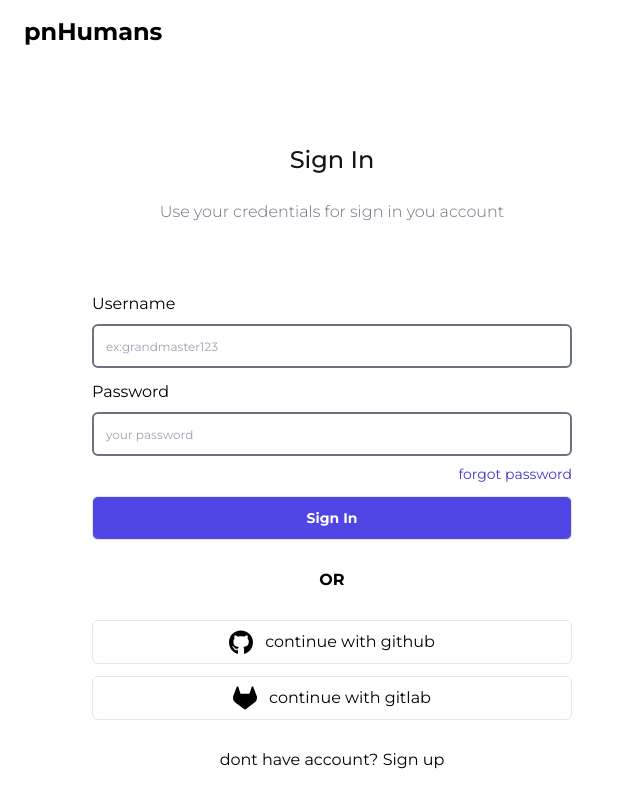
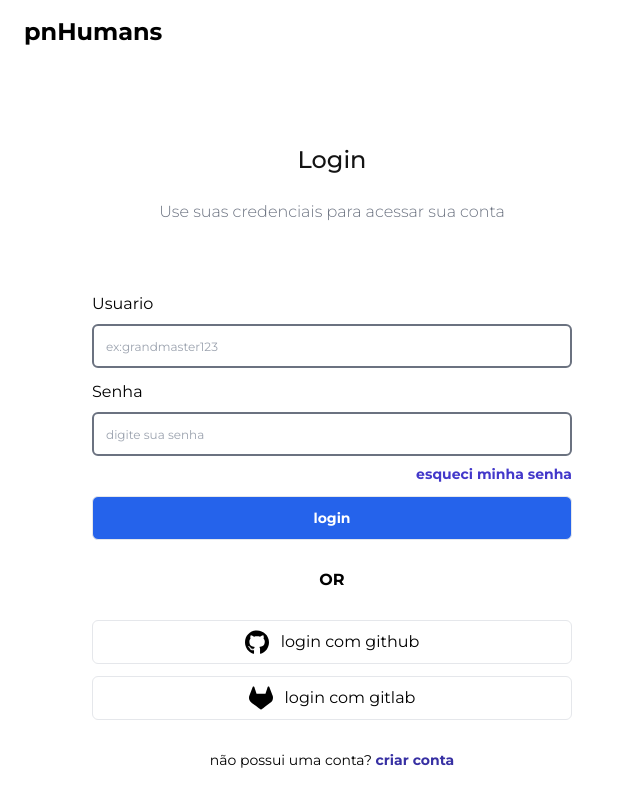
Before and after one commit to PetrusNoleto/pnhumans, a Next.js app: page /auth/signin in a window 1280 px wide. Shown: the top 808 px of the page, without its empty margins (0-640 px from the left). Built offline with nearby package versions, Linux system fonts and the light colour scheme.

Commit message:
edit icons and translate pages

```diff
--- a/src/app/auth/signin/page.tsx
+++ b/src/app/auth/signin/page.tsx
@@ -39,81 +39,81 @@ export default function SignIn(){
                <section className={'w-full xl:w-1/2 h-full'}>
                    <div className={'w-full items-center p-3 py-16 flex flex-col gap-3'}>
                        <div className={'w-full lg:w-[480px] py-8 text-center'}>
-                           <h1 className={'capitalize text-2xl py-6 font-medium text-[#141414]'}>Sign In</h1>
-                           <p className={'first-letter:capitalize font-light text-gray-500'}>use your credentials for
-                               sign in you account</p>
+                           <h1 className={'capitalize text-2xl py-6 font-medium text-[#141414]'}>login</h1>
+                           <p className={'first-letter:capitalize font-light text-gray-500'}>use suas credenciais
+                               para acessar sua conta</p>
                        </div>
                        <form className={'w-full lg:w-[480px] flex flex-col gap-3 py-4'} id={'signInUserForm'} onSubmit={submitForm}>
                            <label className={'flex flex-col gap-2'}>
                                <span className={'text-center font-bold text-red-600'}>{error}</span>
                                <h2 className={'first-letter:capitalize'}>
-                                   username
+                                   usuario
                                </h2>
                                <input id={'userName'}
                                       name={'userName'}
                                       type={"text"}
                                       placeholder={'ex:grandmaster123'}
-                                      className={'text-xs outline-none border-2 border-gray-500 w-full h-11 p-3 focus:border-indigo-700 rounded-md transition-all duration-300'}
+                                      className={'text-xs outline-none border-2 border-gray-500 w-full h-11 p-3 focus:border-blue-700 rounded-md transition-all duration-300'}
                                       value={userName}
                                       onChange={(e:React.ChangeEvent<HTMLInputElement>)=>{setUserName(e.target.value)}}
                                />
                            </label>
                            <label className={'flex flex-col gap-2'}>
                                <h2 className={'first-letter:capitalize'}>
-                                   password
+                                  senha
                                </h2>
                                <input
                                    id={'userPassword'}
                                    name={'userPassword'}
                                    type={"password"}
-                                   placeholder={'your password'}
-                                   className={'text-xs outline-none border-2 border-gray-500 w-full h-11 p-3 focus:border-indigo-700 rounded-md transition-all duration-300'}
+                                   placeholder={'digite sua senha'}
+                                   className={'text-xs outline-none border-2 border-gray-500 w-full h-11 p-3 focus:border-blue-700 rounded-md transition-all duration-300'}
                                    value={userPassword}
                                    onChange={(e:React.ChangeEvent<HTMLInputElement>)=>{setUserPassword(e.target.value)}}
                                />
                                <div className={'w-full flex justify-end text-indigo-700 text-sm'}>
-                                   <Link href={''}>forgot password</Link>
+                                   <Link href={''} className={'test-sm font-bold'}>esqueci minha senha</Link>
                                </div>
                            </label>
                            <button
                                type={'submit'}
                                form={'signInUserForm'}
-                               className={'w-full h-11 border rounded-md bg-indigo-600 text-white hover:bg-indigo-800 transition-all duration-300 font-bold text-sm'}
+                               className={'w-full h-11 border rounded-md bg-blue-600 text-white hover:bg-blue-800 transition-all duration-300 font-bold text-sm'}
                            >
-                               Sign In
+                               login
                            </button>
                        </form>
                        <span className={'uppercase'}><strong>or</strong></span>
                        <div className={'w-full lg:w-[480px] flex flex-col gap-3 py-4'}>
                            <button
-                               className={'w-full h-11 border rounded-md flex items-center justify-center gap-3'}
+                               className={'group transition-all duration-300 hover:bg-black hover:text-white w-full h-11 border rounded-md flex items-center justify-center gap-3'}
                                onClick={() => {
                                    alert("em desenvolvimento")
                                }}
                            >
-                               <div className={'w-full flex justify-center gap-3'}>
+                               <div className={'w-full flex justify-center gap-3 '}>
                                    <div className={'w-6 h-6'}>
-                                       <GitHubIcon/>
+                                       <GitHubIcon otherStyles={'group-hover:fill-white transition-all duration-300'}/>
                                    </div>
-                                   <span>continue with github</span>
+                                   <span>login com github</span>
                                </div>
                            </button>
                            <button
-                               className={'w-full h-11 border rounded-md flex items-center justify-center gap-3'}
+                               className={'group transition-all duration-300 hover:bg-[#F33B01]  hover:text-white w-full h-11 border rounded-md flex items-center justify-center gap-3'}
                                onClick={() => {
                                    alert("em desenvolvimento")
                                }}
                            >
-                               <div className={'flex justify-start gap-3'}>
+                               <div className={' flex justify-start gap-3'}>
                                    <div className={'w-6 h-6'}>
-                                       <GitLabIcon/>
+                                       <GitLabIcon otherStyles={'group-hover:fill-white transition-all duration-300'}/>
                                    </div>
-                                   <span>continue with gitlab</span>
+                                   <span>login com gitlab</span>
                                </div>
                            </button>
                        </div>
                        <div>
-                           <span>dont have account? <Link href={'/auth/signup/'}>Sign up</Link></span>
+                           <span className={'text-sm'}>não possui uma conta? <Link href={'/auth/signup/'} className={'font-bold text-indigo-800 '}>criar conta</Link></span>
                        </div>
                    </div>
                </section>
--- a/src/app/auth/signup/page.tsx
+++ b/src/app/auth/signup/page.tsx
@@ -40,37 +40,37 @@ export default function Page(){
                 <section className={'w-full xl:w-1/2 h-full'}>
                     <div className={'w-full items-center p-3 py-16 flex flex-col gap-3'}>
                         <div className={'w-full lg:w-[480px] py-8 text-center'}>
-                            <h1 className={'capitalize text-2xl py-6 font-medium text-[#141414]'}>Sign Up</h1>
-                            <p className={'first-letter:capitalize font-light text-gray-500'}>use your credentials for
-                                sign up you account
+                            <h1 className={'capitalize text-2xl py-6 font-medium text-[#141414]'}>Registro</h1>
+                            <p className={'first-letter:capitalize font-light text-gray-500'}>
+                               digite suas credenciais para registrar um novo usuario
                             </p>
                         </div>
                         <form className={'w-full lg:w-[480px] flex flex-col gap-3 py-4'} id={'signUpUserForm'} onSubmit={submitForm}>
                             <label className={'flex flex-col gap-2'}>
                                 <span className={'text-center text-red-600 font-bold'}>{error}</span>
                                 <h2 className={'first-letter:capitalize'}>
-                                    username
+                                    usuario
                                 </h2>
                                 <input
                                     id={'userName'}
                                     name={'userName'}
                                     type={"text"}
                                     placeholder={'ex:grandmaster123'}
-                                    className={'text-xs outline-none border-2 border-gray-500 w-full h-11 p-3 focus:border-indigo-700 rounded-md transition-all duration-300'}
+                                    className={'text-xs outline-none border-2 border-gray-500 w-full h-11 p-3 focus:border-blue-700 rounded-md transition-all duration-300'}
                                     value={userName}
                                     onChange={(e:React.ChangeEvent<HTMLInputElement>)=>{setUserName(e.target.value)}}
                                 />
                             </label>
                             <label className={'flex flex-col gap-2'}>
                                 <h2 className={'first-letter:capitalize'}>
-                                    password
+                                    senha
                                 </h2>
                                 <input
                                     id={'userPassword'}
                                     name={'userPassword'}
                                     type={"password"}
                                     placeholder={'your password'}
-                                    className={'text-xs outline-none border-2 border-gray-500 w-full h-11 p-3 focus:border-indigo-700 rounded-md transition-all duration-300'}
+                                    className={'text-xs outline-none border-2 border-gray-500 w-full h-11 p-3 focus:border-blue-700 rounded-md transition-all duration-300'}
                                     value={userPassword}
                                     onChange={(e:React.ChangeEvent<HTMLInputElement>)=>{setUserPassword(e.target.value)}}
                                 />
@@ -78,37 +78,37 @@ export default function Page(){
                             <button
                                 type={'submit'}
                                 form={'signUpUserForm'}
-                                className={'w-full h-11 border rounded-md bg-indigo-600 text-white hover:bg-indigo-800 transition-all duration-300 font-bold text-sm'}
+                                className={'w-full h-11 border rounded-md bg-blue-600 text-white hover:bg-blue-800 transition-all duration-300 font-bold text-sm'}
                             >
-                                Sign Up
+                                Registrar
                             </button>
                         </form>
                         <span className={'uppercase'}><strong>or</strong></span>
                         <div className={'w-full lg:w-[480px] flex flex-col gap-3 py-4'}>
                             <button
-                                className={'w-full h-11 border rounded-md flex items-center justify-center gap-3'}
+                                className={'group transition-all duration-300 hover:bg-black hover:text-white w-full h-11 border rounded-md flex items-center justify-center gap-3'}
                                 onClick={() => {
                                     alert("em desenvolvimento")
                                 }}
                             >
-                                <div className={'w-full flex justify-center gap-3'}>
+                                <div className={'w-full flex justify-center gap-3 '}>
                                     <div className={'w-6 h-6'}>
-                                        <GitHubIcon/>
+                                        <GitHubIcon otherStyles={'group-hover:fill-white transition-all duration-300'}/>
                                     </div>
-                                    <span>continue with github</span>
+                                    <span>registro com github</span>
                                 </div>
                             </button>
                             <button
-                                className={'w-full h-11 border rounded-md flex items-center justify-center gap-3'}
+                                className={'group transition-all duration-300 hover:bg-[#F33B01]  hover:text-white w-full h-11 border rounded-md flex items-center justify-center gap-3'}
                                 onClick={() => {
                                     alert("em desenvolvimento")
                                 }}
                             >
-                                <div className={'flex justify-start gap-3'}>
+                                <div className={' flex justify-start gap-3'}>
                                     <div className={'w-6 h-6'}>
-                                        <GitLabIcon/>
+                                        <GitLabIcon otherStyles={'group-hover:fill-white transition-all duration-300'}/>
                                     </div>
-                                    <span>continue with gitlab</span>
+                                    <span>registro com gitlab</span>
                                 </div>
                             </button>
                         </div>
--- a/src/components/icons/gitlabIcon.tsx
+++ b/src/components/icons/gitlabIcon.tsx
@@ -1,8 +1,9 @@
 import * as React from "react"
+import {Icontypes} from "@/types/icontypes";
 
-function GitLabIcon() {
+const GitLabIcon:React.FC<Icontypes> = ({otherStyles}) => {
     return (
-        <svg xmlns="http://www.w3.org/2000/svg" viewBox="0 0 512 512" >
+        <svg xmlns="http://www.w3.org/2000/svg" viewBox="0 0 512 512" className={otherStyles}>
             <path d="M503.5 204.6l-.7-1.8L433.1 21c-1.4-3.5-3.9-6.6-7.2-8.6-2.4-1.6-5.1-2.5-8-2.8-2.9-.3-5.7.1-8.4 1.1s-5.1 2.6-7.1 4.8c-1.9 2.1-3.3 4.6-4.1 7.4l-47 144H160.8l-47.1-144c-.8-2.8-2.2-5.3-4.1-7.4-2-2.1-4.4-3.8-7.1-4.8-2.6-1-5.5-1.4-8.4-1.1-2.8.3-5.6 1.2-8 2.8-3.3 2-5.8 5.1-7.2 8.6L9.3 202.8l-.8 1.8c-10 26.2-11.2 55-3.5 82 7.8 26.9 24.1 50.7 46.5 67.6l.2.2.6.4 106 79.5 52.6 39.7 32 24.2c3.7 1.9 8.3 4.3 13 4.3 4.7 0 9.3-2.4 13-4.3l32-24.2 52.6-39.7 106.7-79.9.3-.3c22.4-16.9 38.7-40.6 45.6-67.5 8.6-27 7.4-55.8-2.6-82z" />
         </svg>
     )
--- a/src/components/icons/menuIcon.tsx
+++ b/src/components/icons/menuIcon.tsx
@@ -1,8 +1,9 @@
 import * as React from "react"
+import {Icontypes} from "@/types/icontypes";
 
-function MenuIcon() {
+const MenuIcon:React.FC<Icontypes> = ({otherStyles}) => {
     return (
-        <svg xmlns="http://www.w3.org/2000/svg" viewBox="0 0 448 512" >
+        <svg xmlns="http://www.w3.org/2000/svg" viewBox="0 0 448 512" className={otherStyles}>
             <path d="M0 96c0-17.7 14.3-32 32-32h384c17.7 0 32 14.3 32 32s-14.3 32-32 32H32c-17.7 0-32-14.3-32-32zm0 160c0-17.7 14.3-32 32-32h384c17.7 0 32 14.3 32 32s-14.3 32-32 32H32c-17.7 0-32-14.3-32-32zm448 160c0 17.7-14.3 32-32 32H32c-17.7 0-32-14.3-32-32s14.3-32 32-32h384c17.7 0 32 14.3 32 32z" />
         </svg>
     )
--- /dev/null
+++ b/src/types/icontypes.ts
@@ -0,0 +1,3 @@
+export interface Icontypes{
+    otherStyles?:string
+}
```
Also changed, not shown: src/components/icons/githubIcon.tsx (+6 -2 lines).
